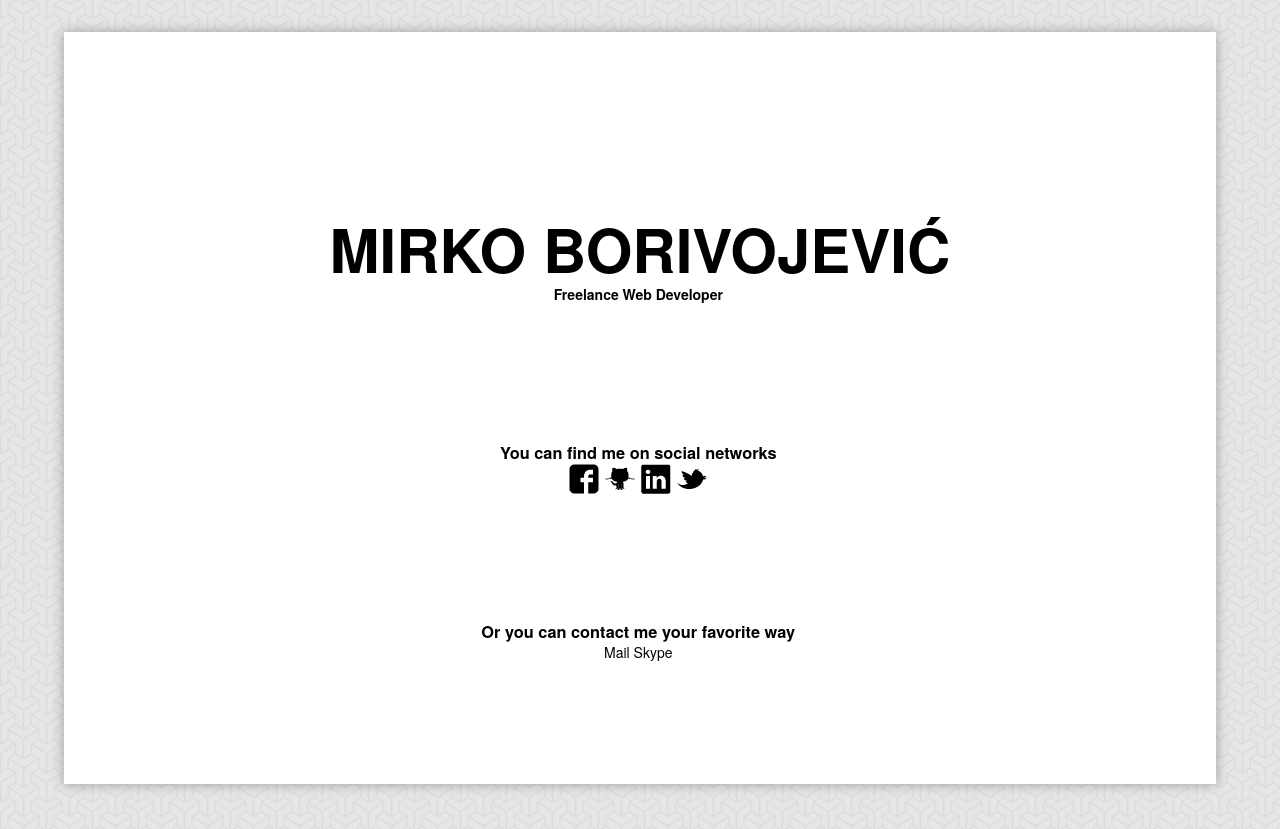
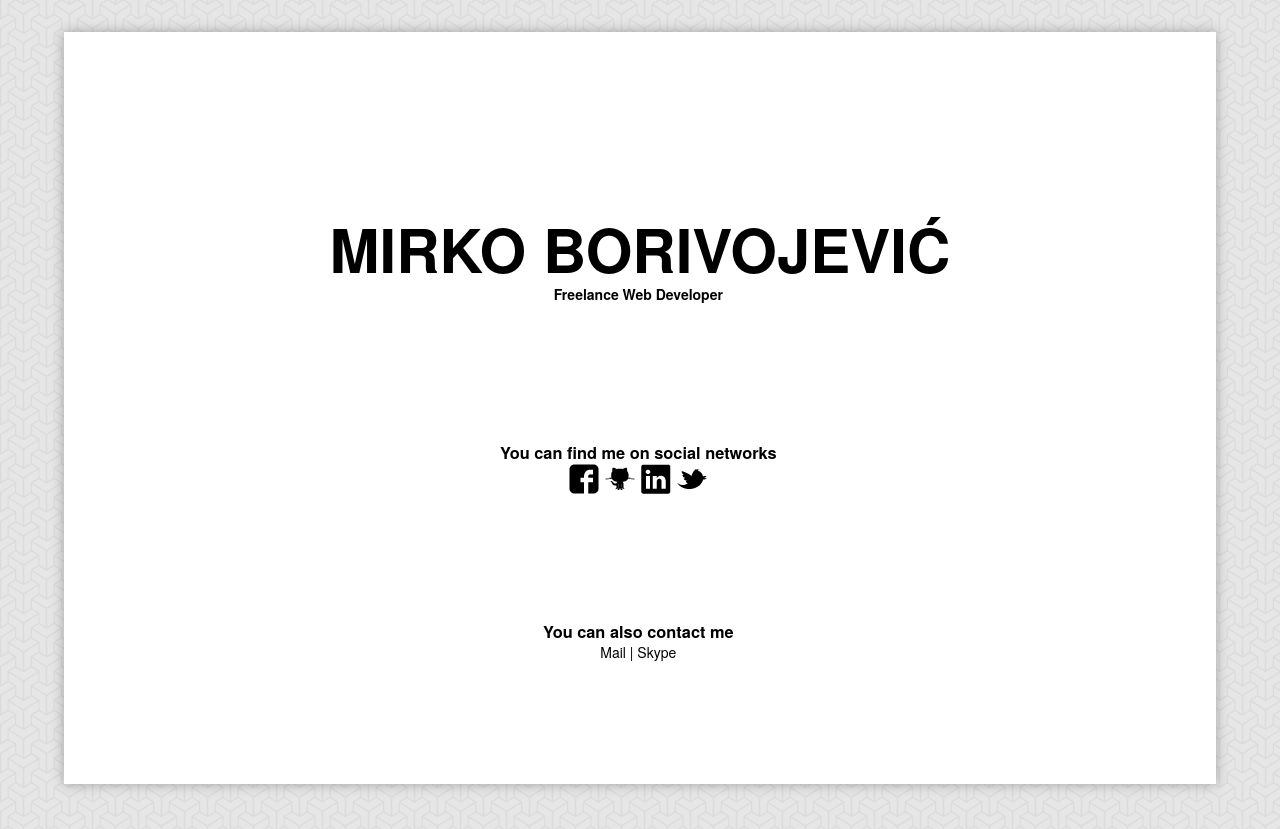
Before and after one commit to borivojevic/borivojevic.github.com, a Jekyll site: the page built from index.html, in a window 1280 px wide. Shown: the top 829 px of the page. Built offline with Jekyll 4.4.1, drawn with Linux system fonts in a browser that asks for light colours; Markdown is read by kramdown in place of the engine named in the settings.

Commit message:
Minor copy fix

```diff
--- a/index.html
+++ b/index.html
@@ -44,8 +44,8 @@ layout: default
         <div class="twelvecol">
             <div class="threecol"></div>
             <div class="sixcol">
-                <h3>Or you can contact me your favorite way</h3>
-                <a href="mailto:{{ site.email }}" target="_blank">Mail</a>
+                <h3>You can also contact me</h3>
+                <a href="mailto:{{ site.email }}" target="_blank">Mail</a> |
                 <a href="skype:{{ site.skype }}?add" target="_blank">Skype</a>
             </div>
             <div class="threecol"></div>
```
